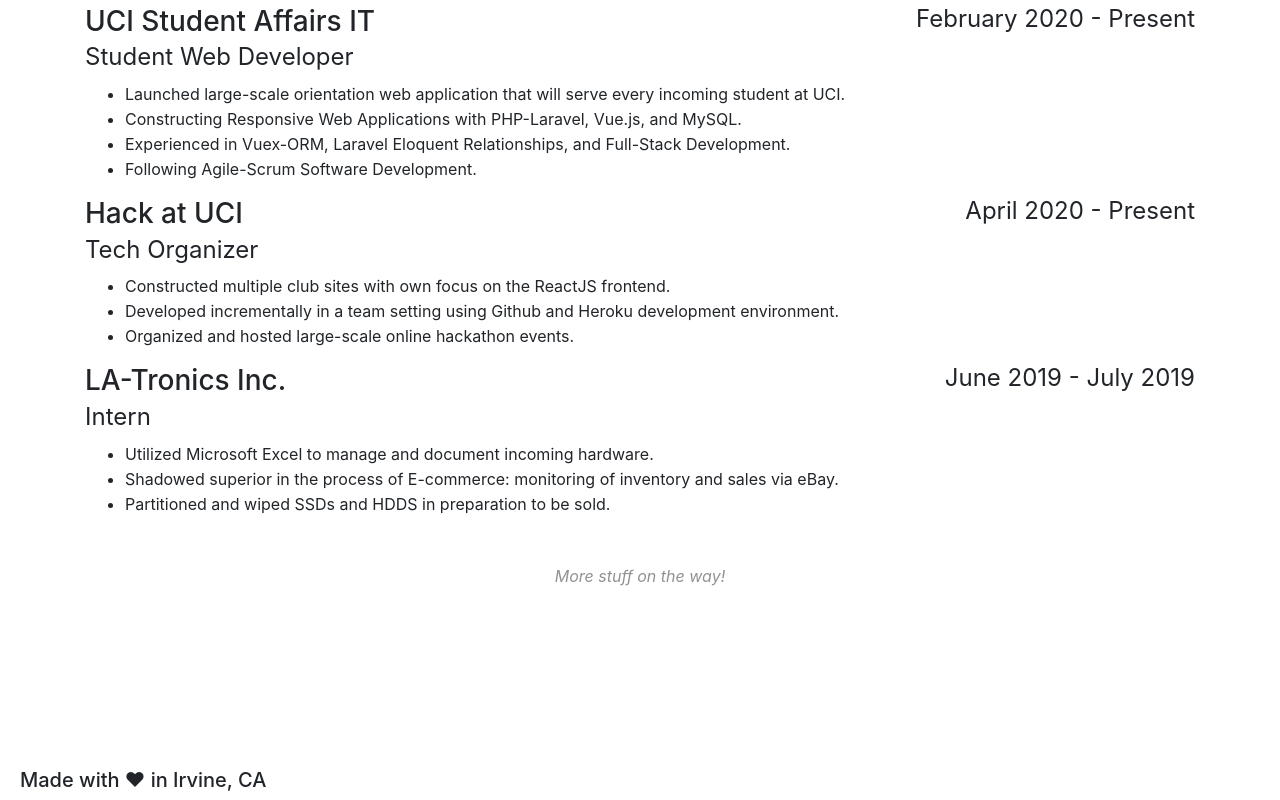
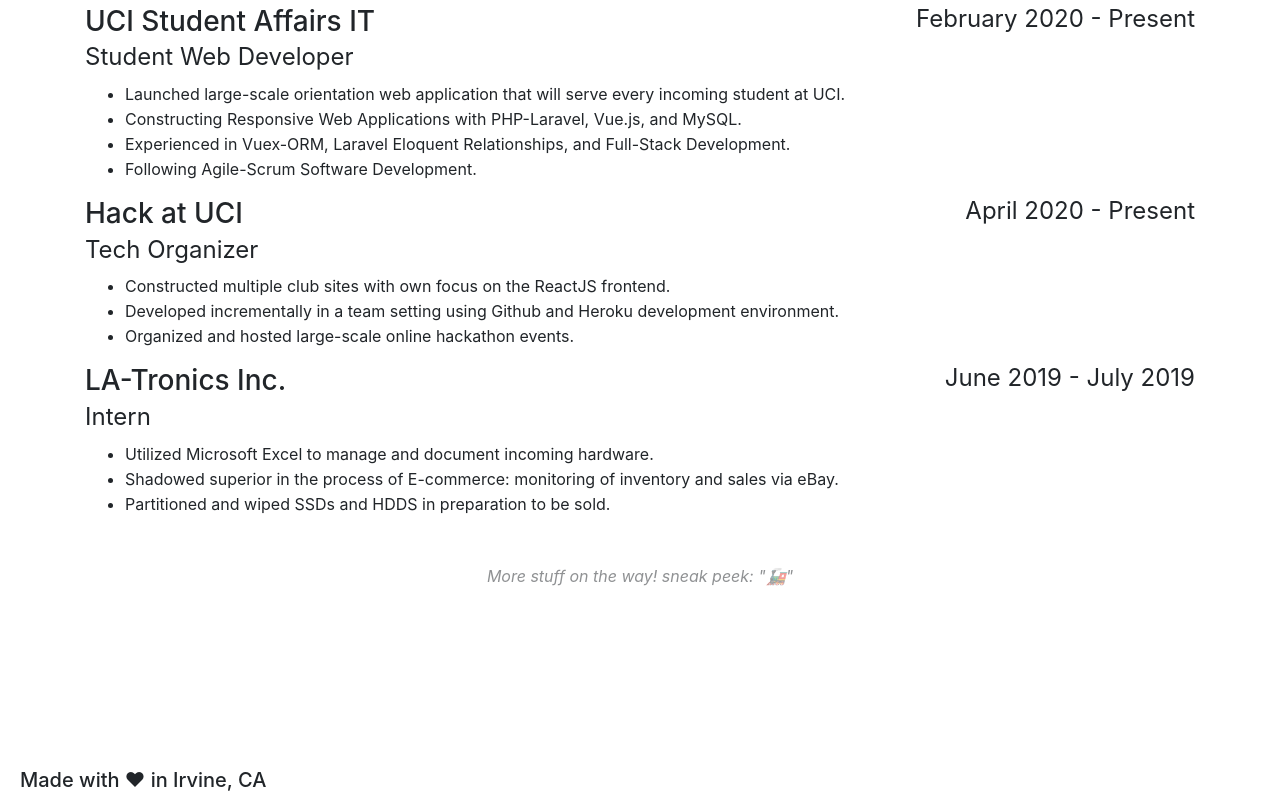
Before and after one commit to nathan-tang/portfolio, a Gatsby site: page / in a window 1280 px wide. Shown: the part 1771-2571 px from the top of the page. Built offline with nearby package versions, Linux system fonts and the light colour scheme; Gatsby itself is replaced by a stand-in of ours.

Commit message:
test commit with sneak peek also sass works now

```diff
--- a/src/pages/index.js
+++ b/src/pages/index.js
@@ -126,6 +126,7 @@
 
             <div className="align-center" style={{opacity: "50%", padding: "0 0 30px 0"}}>
                 <i> More stuff on the way! </i>
+                <i> sneak peek: "🚂" </i>
             </div>
 
             <footer className="homepage-footer">
```
